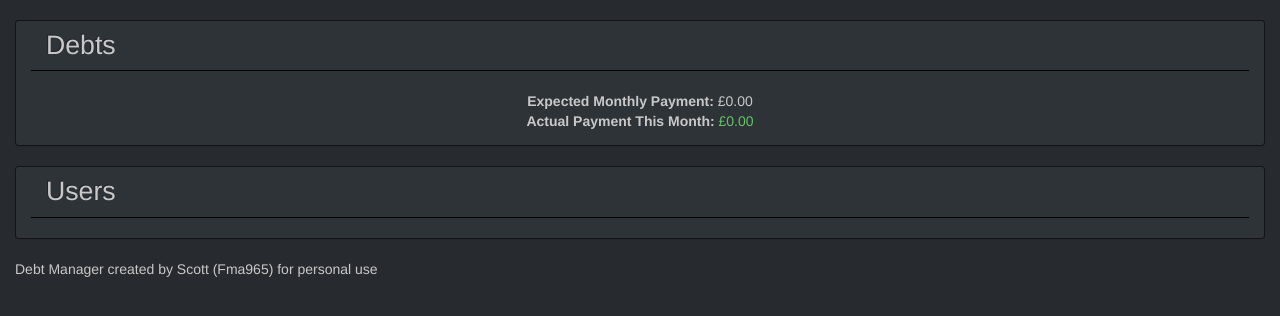
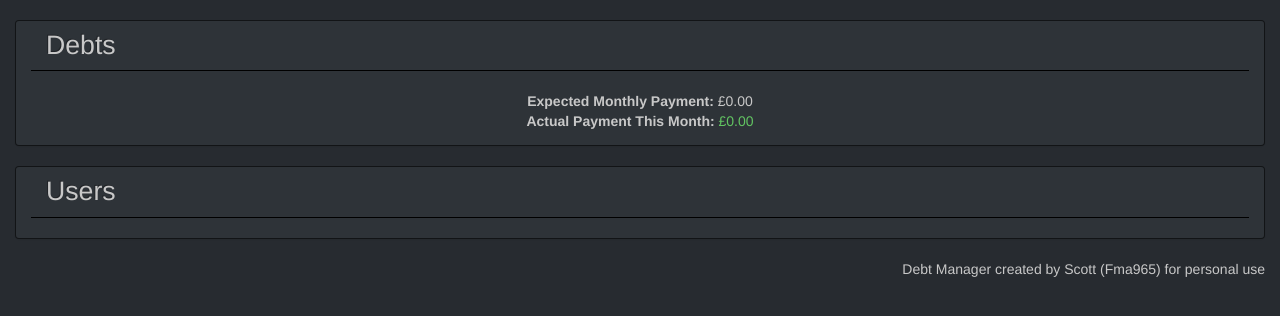
Before and after one commit to fma965/debt-manager, a PHP site: template www/panel/templates/admin/index.html.twig in a window 1280 px wide. Shown: the part 52-368 px from the top of the page. Run offline with PHP 8.4, Linux system fonts and the light colour scheme; the template is opened without the code that fills it, so the values that code supplies are empty; some libraries are stand-ins or nearby versions.

Commit message:
Fix html formatting

```diff
--- a/www/panel/templates/admin/index.html.twig
+++ b/www/panel/templates/admin/index.html.twig
@@ -1,4 +1,4 @@
-{% include 'header.html.twig' %} <div class="row">
+{% include 'header.html.twig' %}
 <div class='panel panel-info col-12 col-md-12'>
   <form class="form-inline" action="" method="post">
     <div class='panel-heading'>
@@ -87,5 +87,6 @@
           </tbody>
         </table>
     </div>
+  </form>
 </div>
 {% include 'footer.html.twig' %}
--- a/www/panel/templates/admin/newdebt.html.twig
+++ b/www/panel/templates/admin/newdebt.html.twig
@@ -1,5 +1,4 @@
 {% include 'header.html.twig' %}
-<div>
 <div class='panel panel-info'>
 	<form class="form-horizontal" action="" method="post">
 		<div class='panel-heading'>
@@ -17,5 +16,4 @@
 		</div>
 	</form>
 </div>
-</div>
 {% include 'footer.html.twig' %}
--- a/www/panel/templates/admin/newuser.html.twig
+++ b/www/panel/templates/admin/newuser.html.twig
@@ -1,5 +1,4 @@
 {% include 'header.html.twig' %}
-<div>
 <div class='panel panel-info'>
 	<form class="form-inline" action="" method="post">
 		<div class='panel-heading'>
@@ -21,5 +20,4 @@
 		</div>
 	</form>
 </div>
-</div>
 {% include 'footer.html.twig' %}
--- a/www/panel/templates/footer.html.twig
+++ b/www/panel/templates/footer.html.twig
@@ -1,3 +1,9 @@
+			<footer class="footer">
+				<div class="row pull-right">
+					<p>Debt Manager created by Scott (Fma965) for personal use</p>
+				</div>
+			</footer>
+		</div>
 		<script src="//ajax.googleapis.com/ajax/libs/jquery/1.11.1/jquery.min.js"></script>
 		<script src="//maxcdn.bootstrapcdn.com/bootstrap/3.3.2/js/bootstrap.min.js"></script>
 		<script src="/assets/js/edit.js?ver=<?=time()?>"></script>
@@ -6,15 +12,10 @@
 		<script>
 			$(document).ready(function(){
 				$('[data-toggle="tooltip"]').tooltip();
-    			$('#transactions').DataTable({
-        			order: [[1, 'desc']],
-    			});
+				$('#transactions').DataTable({
+					order: [[1, 'desc']],
+				});
 			});
 		</script>
-		<footer class="footer">
-			<div class="row pull-right">
-				<p>Debt Manager created by Scott (Fma965) for personal use</p>
-			</div>
-		</footer>
 	</body>
 </html>
--- a/www/panel/templates/index.html.twig
+++ b/www/panel/templates/index.html.twig
@@ -1,6 +1,5 @@
 {% include 'header.html.twig' %}
 {% if logged_in == true %}
-<div>
 <div class='panel panel-info'>
     <form class="form-inline" action="" method="post">
         <input name="id" type="hidden" value="{{ details.id }}"/>
@@ -45,7 +44,6 @@
         </div>
     </form>
 </div>
-</div>
 {% else %}
 <div class="jumbotron">
     <h1>Debt Manager</h1>
--- a/www/panel/templates/parts/status.html.twig
+++ b/www/panel/templates/parts/status.html.twig
@@ -1,5 +1,5 @@
 {% if status.status == "success" and status.message != null %}
-<div id="status" class="alert alert-success" role="alert">{{ status.message }}</div>
+    <div id="status" class="alert alert-success" role="alert">{{ status.message }}</div>
 {% elseif status.status == "success" %}
     <div id="status" class="alert alert-success" role="alert">Action completed successfully</div>
 {% elseif status.status == "error" and status.message != null %}
--- a/www/panel/templates/user.html.twig
+++ b/www/panel/templates/user.html.twig
@@ -1,6 +1,5 @@
 {% include 'header.html.twig' %}
 {% if details is not empty %}
-<div>
 <div class='panel panel-info'>
 	<form style="float: right;" action="/admin/delete.php" method="post">
 		<input id="delete" onclick="return confirm('Are you sure you want to delete this user?');" type="submit" value="Delete" name="delete" style="vertical-align: bottom;" class="btn btn-danger btn-lg"/>
@@ -32,7 +31,7 @@
 						<div class="debt">
 							<div class="row" >
 								<div class=" col-12 col-md-6" >
-                                        <span class="debt-name inline" data-id="{{ debt.id }}">{{ debt.debt }} </span>
+									<span class="debt-name inline" data-selected="true" data-id="{{ debt.id }}">{{ debt.debt }} </span>
 								</div>
 							</div>
 						</div>
@@ -45,7 +44,6 @@
 		</div>
 	</form>
 </div>
-</div>
 {% else %}
 {% include 'parts/unauthorized.html.twig' %}
 {% endif %}
```
Also changed, not shown: www/panel/templates/header.html.twig (indentation only). Lines whose indentation alone changed are shown as unchanged.
